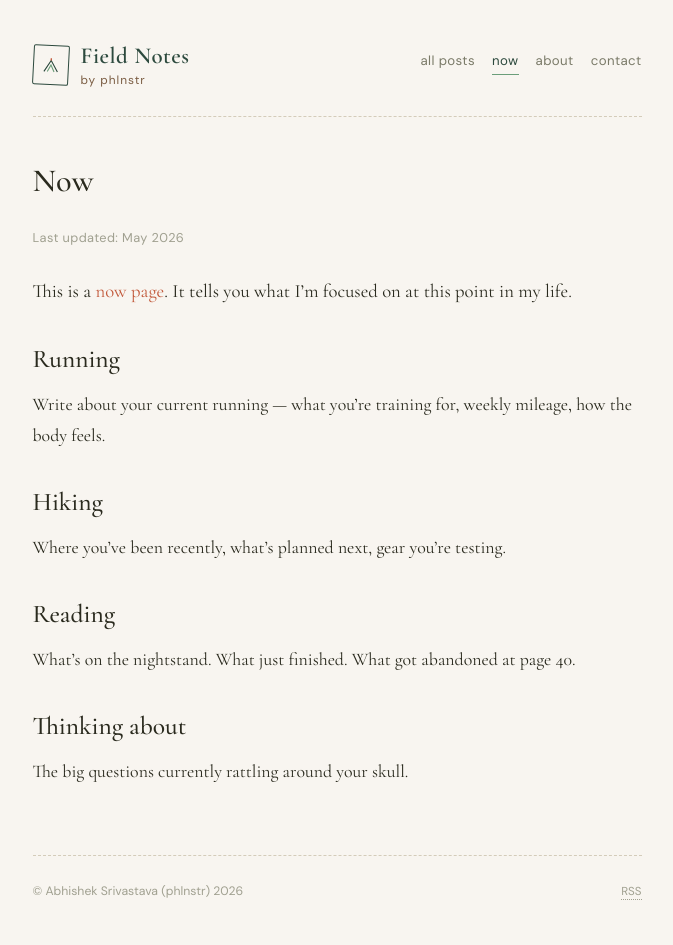
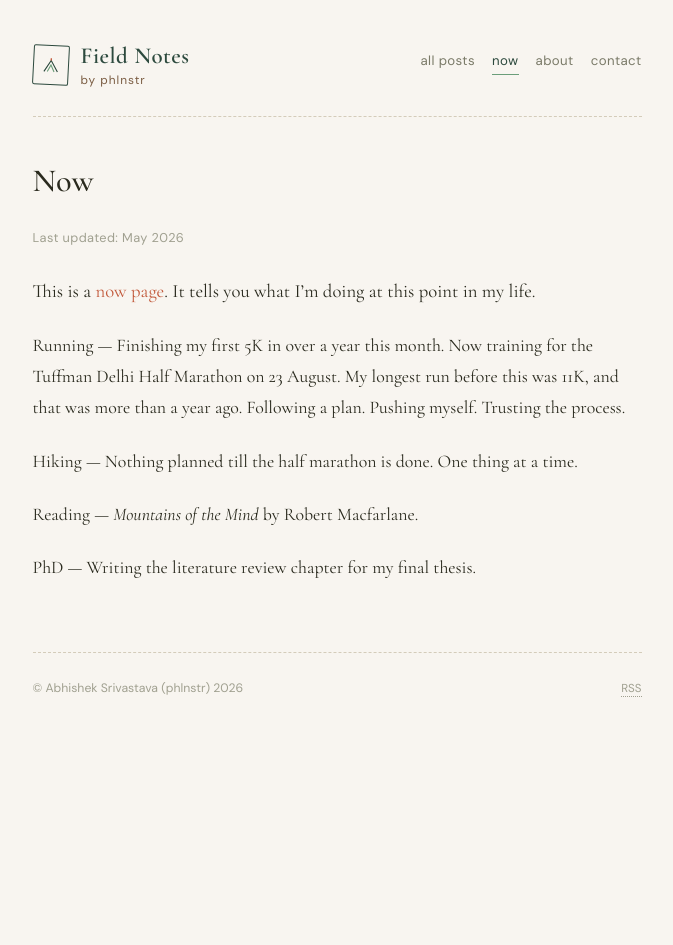
Before and after one commit to phlnstr/phlnstr.in, a Jekyll site: the page built from now.md, in a window 1280 px wide. Shown: the whole page, without its empty margins (303-976 px from the left). Built offline with Jekyll 4.4.1, drawn with Linux system fonts in a browser that asks for light colours; after the commit the page ends 900 px from its top, so only the background shows below that.

Commit message:
Update now.md

```diff
--- a/now.md
+++ b/now.md
@@ -8,20 +8,12 @@ permalink: /now.html
 
 <!-- EDIT THIS — write what you're currently up to. Update the subtitle above with the new date when you revise. -->
 
-This is a [now page](https://nownownow.com/about). It tells you what I'm focused on at this point in my life.
+This is a [now page](https://nownownow.com/about). It tells you what I'm doing at this point in my life.
 
-## Running
+Running — Finishing my first 5K in over a year this month. Now training for the Tuffman Delhi Half Marathon on 23 August. My longest run before this was 11K, and that was more than a year ago. Following a plan. Pushing myself. Trusting the process.
 
-Write about your current running — what you're training for, weekly mileage, how the body feels.
+Hiking — Nothing planned till the half marathon is done. One thing at a time.
 
-## Hiking
+Reading — _Mountains of the Mind_ by Robert Macfarlane.
 
-Where you've been recently, what's planned next, gear you're testing.
-
-## Reading
-
-What's on the nightstand. What just finished. What got abandoned at page 40.
-
-## Thinking about
-
-The big questions currently rattling around your skull.
+PhD — Writing the literature review chapter for my final thesis.
```
